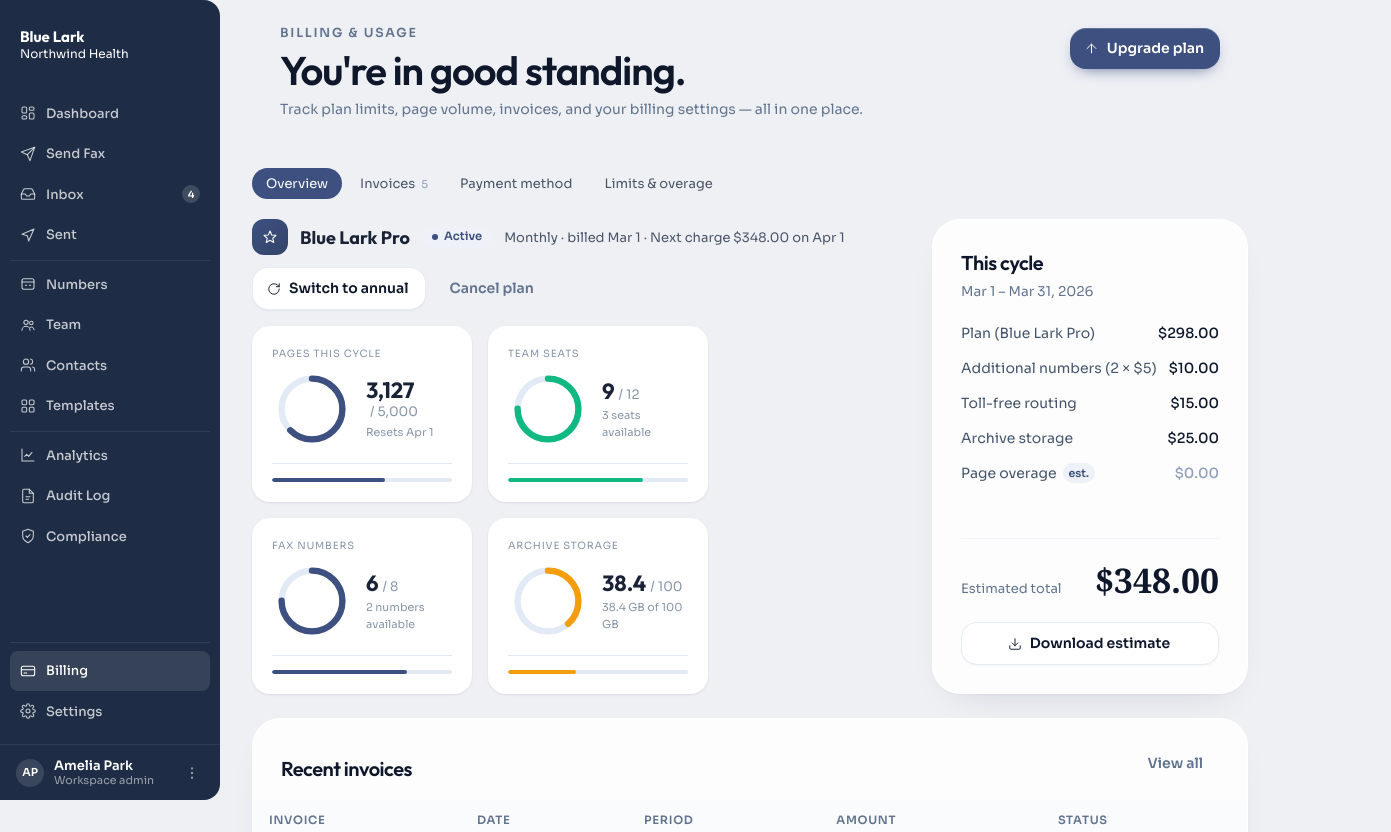
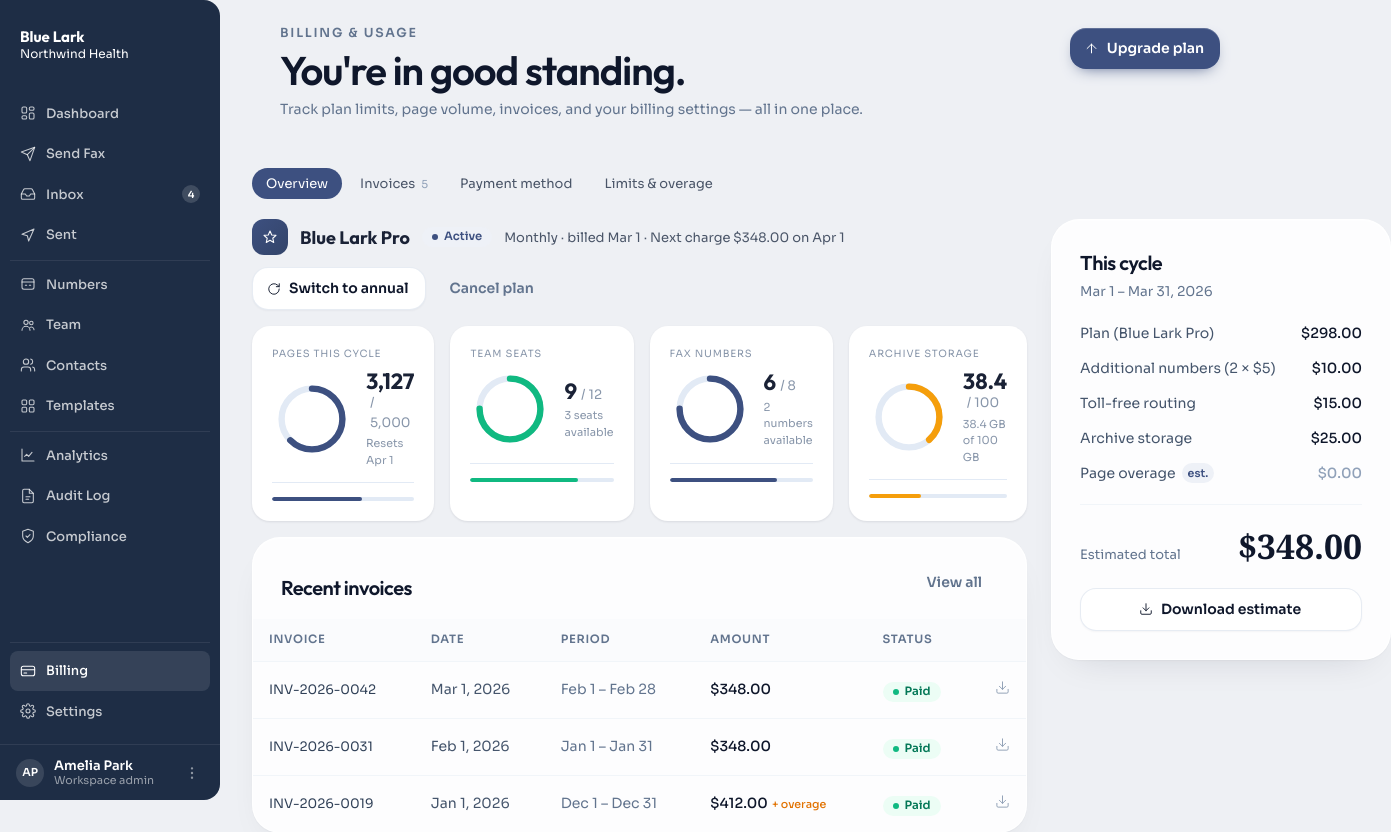
Before and after one commit to kschulze3142/design-prototype, a Next.js app: page /app/billing in a window 1280 px wide. Shown: the top 832 px of the page, 1391 px wide, since content can reach past the window. Built offline with nearby package versions, Linux system fonts and the light colour scheme.

Commit message:
fix: billing — two-column layout, gauge cards fill left column width

```diff
--- a/app/app/billing/page.tsx
+++ b/app/app/billing/page.tsx
@@ -127,8 +127,6 @@
         borderRadius: 'var(--radius-lg)',
         boxShadow: hover ? 'var(--shadow-panel)' : 'var(--shadow-card)',
         padding: '20px',
-        width: '220px',
-        minWidth: '220px',
         display: 'flex',
         flexDirection: 'column',
         transform: hover ? 'translateY(-2px)' : 'translateY(0)',
@@ -207,12 +205,10 @@
 
       {/* Overview tab */}
       {tab === 'overview' && (
-        <div className="space-y-6">
-          {/* Plan + cost estimate */}
-          <div className="grid grid-cols-1 lg:grid-cols-3 gap-6">
-            <div className="lg:col-span-2">
+        <div style={{ display: 'grid', gridTemplateColumns: '1fr 340px', gap: '24px', alignItems: 'flex-start' }}>
+          <div style={{ display: 'flex', flexDirection: 'column', gap: '16px' }}>
             {/* Plan header row — floats on bg, no surface */}
-              <div style={{ display: 'flex', alignItems: 'center', justifyContent: 'space-between', marginBottom: '16px', flexWrap: 'wrap', gap: '12px' }}>
+            <div style={{ display: 'flex', alignItems: 'center', justifyContent: 'space-between', flexWrap: 'wrap', gap: '12px' }}>
               <div style={{ display: 'flex', alignItems: 'center', gap: '12px', flexWrap: 'wrap' }}>
                 <span style={{ width: '36px', height: '36px', borderRadius: 'var(--radius-md)', display: 'flex', alignItems: 'center', justifyContent: 'center', color: 'white', background: 'linear-gradient(135deg, var(--color-primary), var(--color-primary-hover))', flexShrink: 0 }}>
                   <I.Star size={16} />
@@ -250,42 +246,11 @@
               </div>
             </div>
             {/* Four individual gauge cards */}
-              <div style={{ display: 'flex', gap: '16px', flexWrap: 'wrap' }}>
+            <div style={{ display: 'grid', gridTemplateColumns: 'repeat(4, 1fr)', gap: '16px', width: '100%' }}>
               <GaugeCard used={PLAN.pagesUsed}   total={PLAN.pages}   label="Pages this cycle" sub="Resets Apr 1"                              color="var(--color-primary)" />
               <GaugeCard used={PLAN.seatsUsed}   total={PLAN.seats}   label="Team seats"       sub="3 seats available"                         color="#10b981" />
               <GaugeCard used={PLAN.numbersUsed} total={PLAN.numbers} label="Fax numbers"      sub="2 numbers available"                       color="var(--color-primary)" />
               <GaugeCard used={PLAN.storageUsed} total={PLAN.storage} label="Archive storage"  sub={`${PLAN.storageUsed} GB of ${PLAN.storage} GB`} color="#f59e0b" />
-              </div>
-            </div>
-
-            <Card className="p-7 flex flex-col">
-              <SectionTitle title="This cycle" subtitle="Mar 1 – Mar 31, 2026" />
-              <div className="mt-5 flex-1 space-y-3.5">
-                {[
-                  ['Plan (Blue Lark Pro)',         '$298.00'],
-                  ['Additional numbers (2 × $5)', '$10.00'],
-                  ['Toll-free routing',            '$15.00'],
-                  ['Archive storage',              '$25.00'],
-                ].map(([label, amount]) => (
-                  <div key={label} className="flex justify-between text-[14px]">
-                    <span className="text-slate-600">{label}</span>
-                    <span className="text-slate-900 font-medium">{amount}</span>
-                  </div>
-                ))}
-                <div className="flex justify-between text-[14px]">
-                  <span className="text-slate-600 flex items-center gap-1.5">
-                    Page overage
-                    <span className="text-[11px] px-1.5 py-0.5 rounded-md font-semibold" style={{ background: 'var(--color-primary-subtle)', color: 'var(--color-primary)' }}>est.</span>
-                  </span>
-                  <span className="text-slate-400 font-medium">$0.00</span>
-                </div>
-              </div>
-              <div className="mt-5 pt-4 border-t border-slate-100 flex items-baseline justify-between">
-                <span className="text-[13px] text-slate-500">Estimated total</span>
-                <span className="text-[34px] font-semibold text-slate-900" style={{ fontFamily: 'Georgia, serif' }}>$348.00</span>
-              </div>
-              <AppButton variant="secondary" className="mt-4 w-full justify-center" icon={<I.Download size={14} />}>Download estimate</AppButton>
-            </Card>
             </div>
 
             {/* Recent invoices preview */}
@@ -343,6 +308,36 @@
                   </tbody>
                 </table>
               </div>
+            </Card>
+          </div>
+
+          <Card className="p-7 flex flex-col">
+            <SectionTitle title="This cycle" subtitle="Mar 1 – Mar 31, 2026" />
+            <div className="mt-5 flex-1 space-y-3.5">
+              {[
+                ['Plan (Blue Lark Pro)',         '$298.00'],
+                ['Additional numbers (2 × $5)', '$10.00'],
+                ['Toll-free routing',            '$15.00'],
+                ['Archive storage',              '$25.00'],
+              ].map(([label, amount]) => (
+                <div key={label} className="flex justify-between text-[14px]">
+                  <span className="text-slate-600">{label}</span>
+                  <span className="text-slate-900 font-medium">{amount}</span>
+                </div>
+              ))}
+              <div className="flex justify-between text-[14px]">
+                <span className="text-slate-600 flex items-center gap-1.5">
+                  Page overage
+                  <span className="text-[11px] px-1.5 py-0.5 rounded-md font-semibold" style={{ background: 'var(--color-primary-subtle)', color: 'var(--color-primary)' }}>est.</span>
+                </span>
+                <span className="text-slate-400 font-medium">$0.00</span>
+              </div>
+            </div>
+            <div className="mt-5 pt-4 border-t border-slate-100 flex items-baseline justify-between">
+              <span className="text-[13px] text-slate-500">Estimated total</span>
+              <span className="text-[34px] font-semibold text-slate-900" style={{ fontFamily: 'Georgia, serif' }}>$348.00</span>
+            </div>
+            <AppButton variant="secondary" className="mt-4 w-full justify-center" icon={<I.Download size={14} />}>Download estimate</AppButton>
           </Card>
         </div>
       )}
```
Lines whose indentation alone changed are shown as unchanged.
